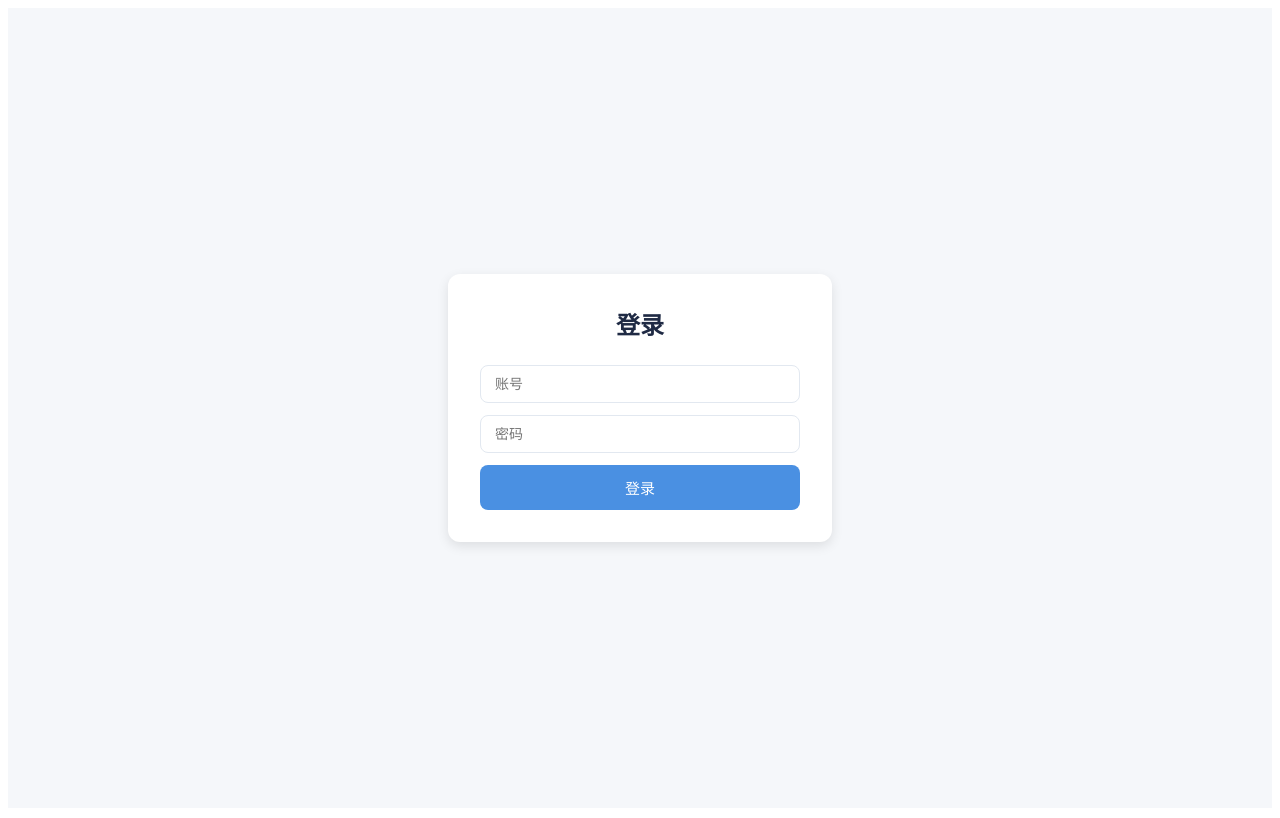
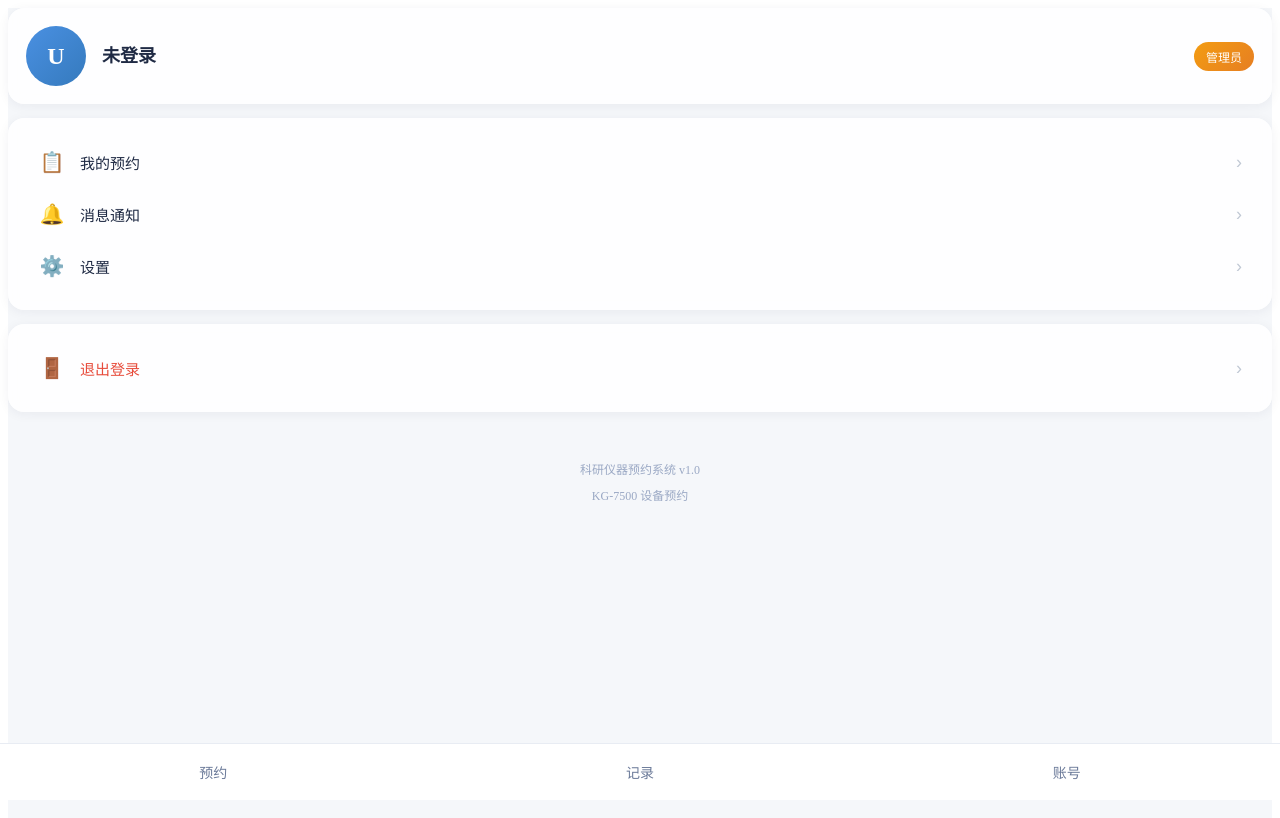
Before and after one commit to huluhuqi/Reservation-system-superbase, a Vue app: page /home/account in a window 1280 px wide. Before the commit this address led to /login. Shown: the top 818 px of the page. Built offline with nearby package versions, Linux system fonts and the light colour scheme; sample sign-in values are in the browser's storage.

Commit message:
feat: 最终稳定版 - 路由守卫优化 + 风控改进 + 按钮防抖

```diff
--- a/src/permission/index.js
+++ b/src/permission/index.js
@@ -1,16 +1,32 @@
 import router from '../router'
+
+function getCurrentUser() {
+  try {
+    const raw = localStorage.getItem('user')
+    return raw ? JSON.parse(raw) : {}
+  } catch {
+    return {}
+  }
+}
+
+function isLoggedIn() {
+  const user = getCurrentUser()
+  return !!(user && (user.user_id || user.id || user.user_name))
+}
+
+function isAdmin() {
+  const user = getCurrentUser()
+  return user && user.role === 'admin'
+}
 
 router.beforeEach((to, from, next) => {
 
-  const token = localStorage.getItem('token')
-  const role = localStorage.getItem('role')
-
-  if (!token && to.path !== '/login') {
+  if (!isLoggedIn() && to.path !== '/login') {
     return next('/login')
   }
 
   if (to.path.startsWith('/admin')) {
-    if (role === 'admin') return next()
+    if (isAdmin()) return next()
     return next('/home/booking')
   }
 
--- a/src/views/Login.vue
+++ b/src/views/Login.vue
@@ -12,21 +12,23 @@
 <script setup>
 import { ref } from 'vue'
 import { useRouter } from 'vue-router'
-import { setUser, isAdmin } from '../api/context.js'
 
 const router = useRouter()
 const username = ref('')
 const password = ref('')
 
 const handleLogin = () => {
+  console.log('点击登录')
+
   const user = {
     id: 1,
     user_name: username.value,
     role: username.value === 'admin' ? 'admin' : 'user'
   }
-  setUser(user)
 
-  if (isAdmin()) {
+  localStorage.setItem('user', JSON.stringify(user))
+
+  if (user.role === 'admin') {
     router.push('/admin/dashboard')
   } else {
     router.push('/home/booking')
```
